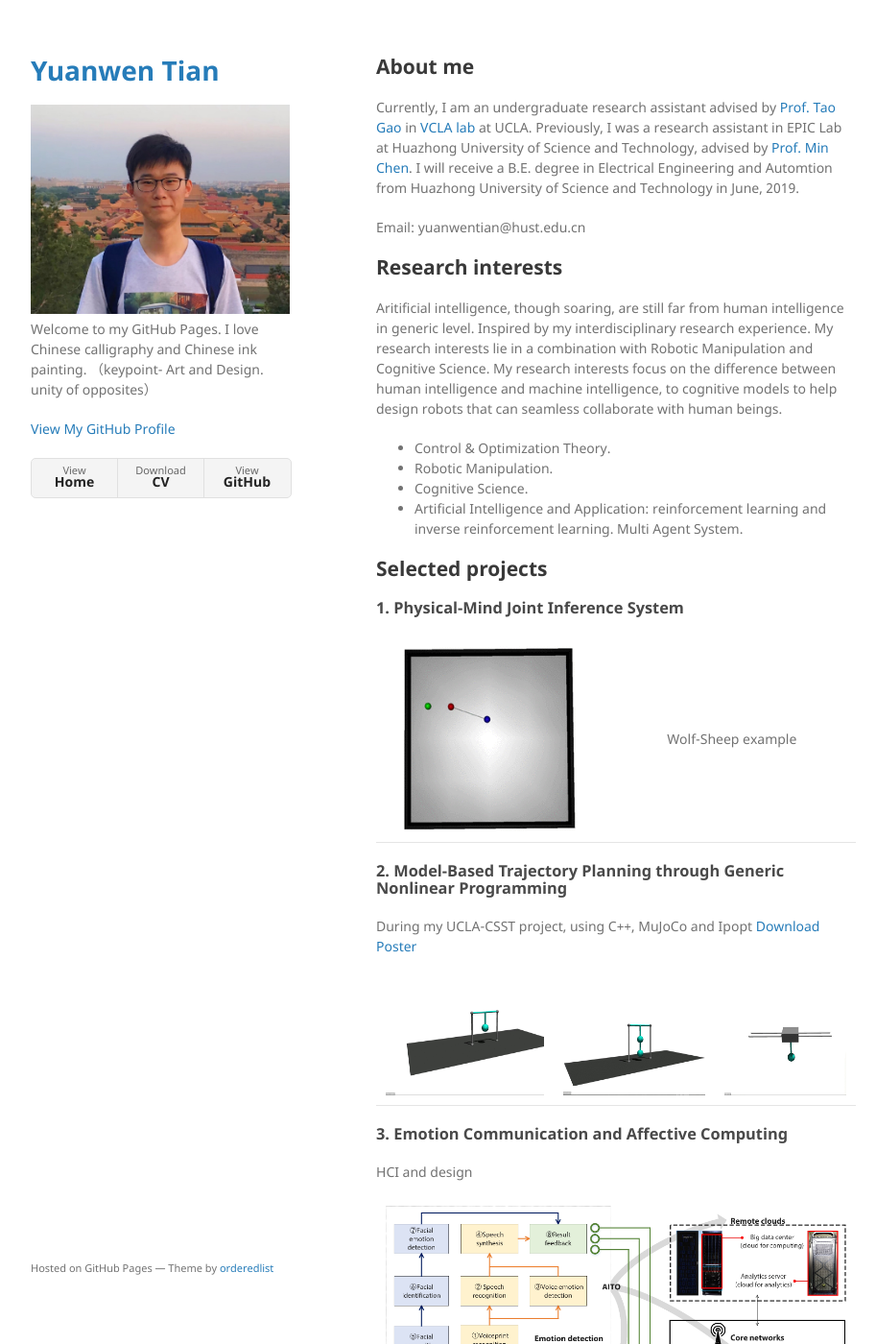
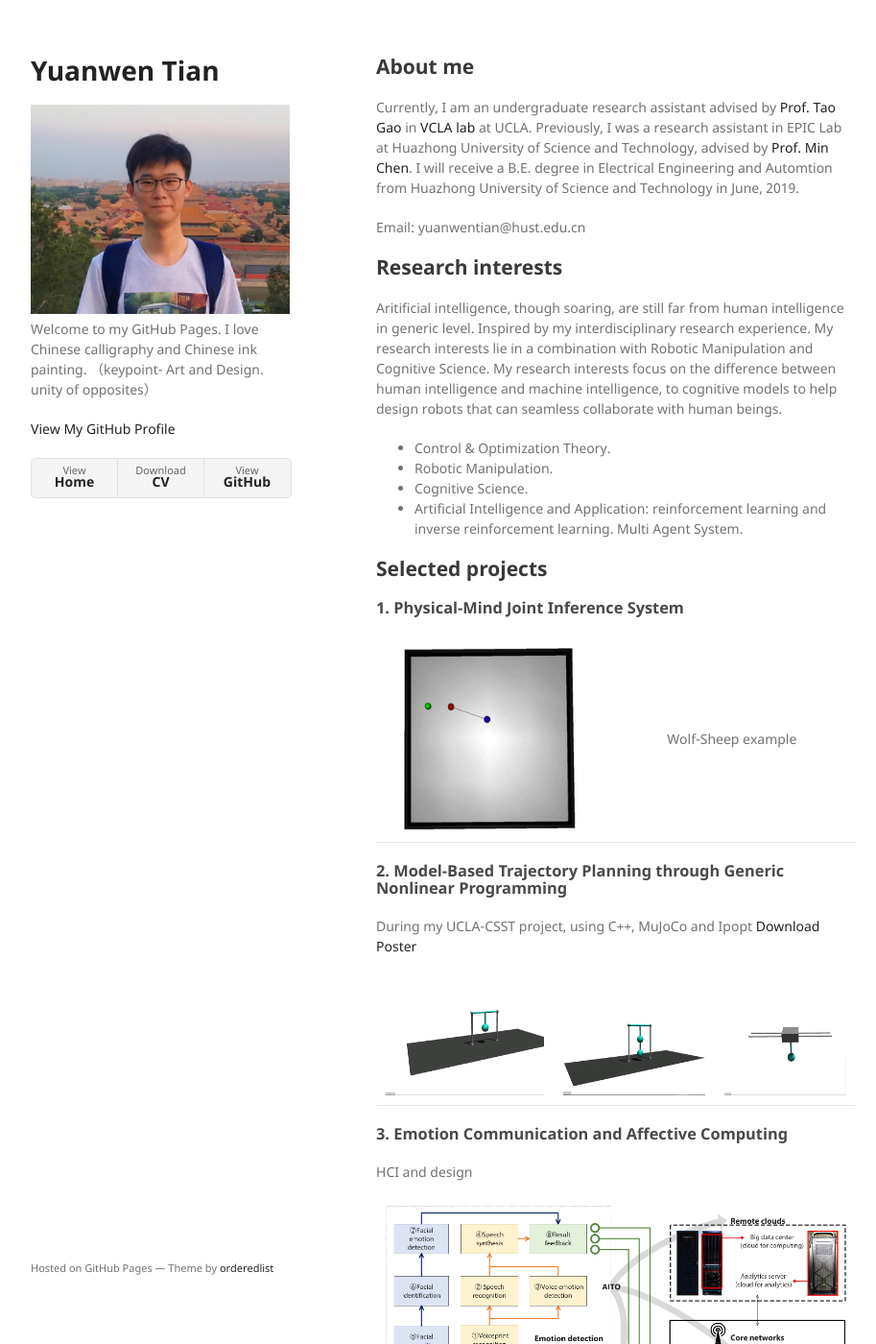
Before and after one commit to yuanwentian/yuanwentian.github.io, a Jekyll site: the page built from index.md, in a window 1280 px wide and 1400 px high. Shown: the whole window at 96% size, without its empty margins (178-1091 px from the left). Built offline with Jekyll 4.4.1, drawn with Linux system fonts in a browser that asks for light colours; our own code applies the rules of GitHub Pages for plain Markdown files.

Commit message:
change color

```diff
--- a/_sass/jekyll-theme-minimal.scss
+++ b/_sass/jekyll-theme-minimal.scss
@@ -35,12 +35,12 @@ h3, h4, h5, h6 {
 }
 
 a {
-  color:#267CB9;
+  color:#222;
   text-decoration:none;
 }
 
 a:hover, a:focus {
-  color:#069;
+  color:#222;
   font-weight: bold;
 }
 
```
